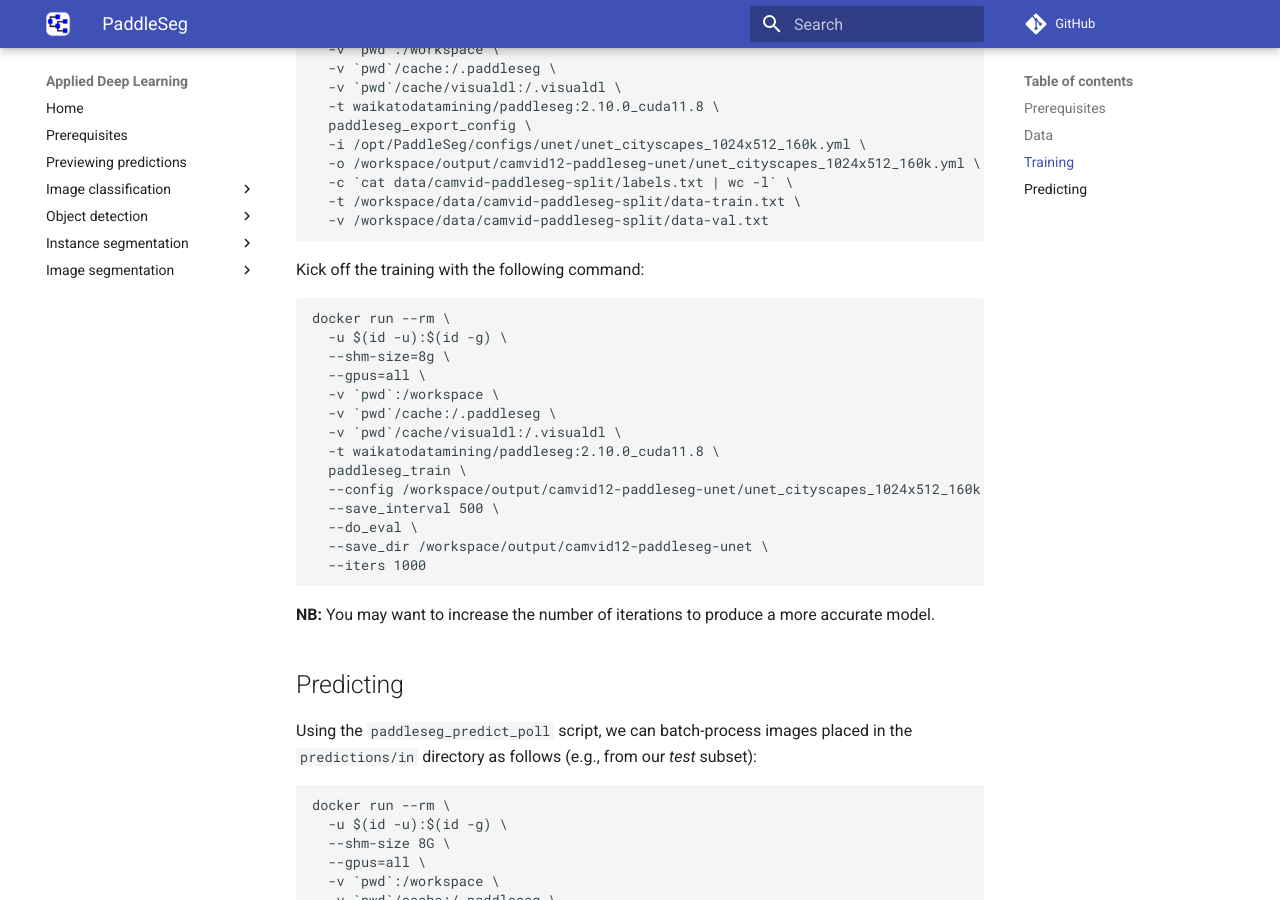
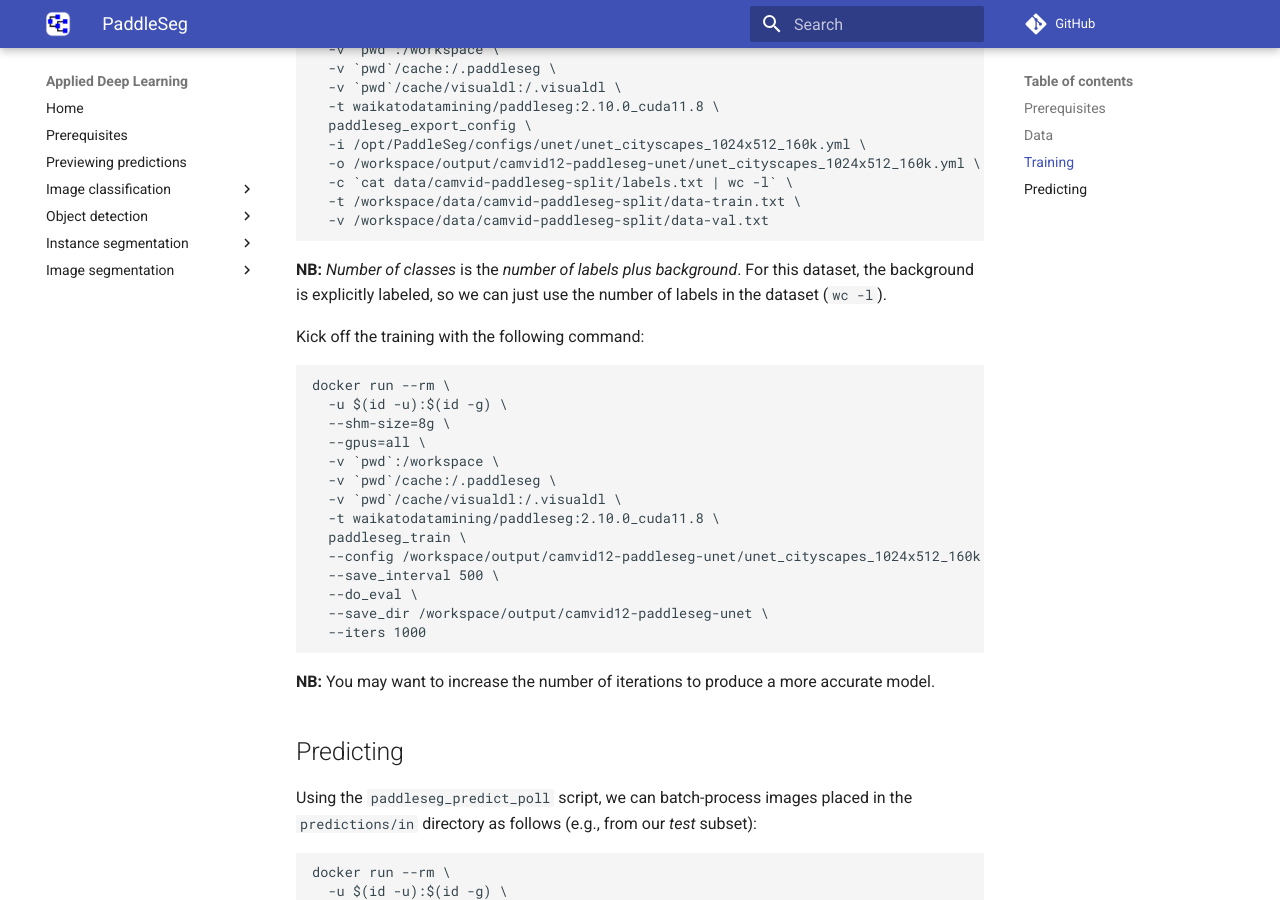
Before and after one commit to waikato-datamining/applied-deep-learning, an MkDocs documentation site: the page built from docs/image_segmentation/paddleseg.md, in a window 1280 px wide and 900 px high, scrolled down 1928 px. Built offline with MkDocs 1.6.1 and Material for MkDocs 9.7.7, drawn with Linux system fonts in a browser that asks for light colours; comment, search, counter and statistics services are not loaded.

Commit message:
added note about # classes

````diff
--- a/docs/image_segmentation/paddleseg.md
+++ b/docs/image_segmentation/paddleseg.md
@@ -103,6 +103,10 @@ docker run --rm \
   -v /workspace/data/camvid-paddleseg-split/data-val.txt
 ```
 
+**NB:** *Number of classes* is the *number of labels plus background*. For this dataset,
+the background is explicitly labeled, so we can just use the number of labels in
+the dataset (`wc -l`).
+
 
 Kick off the training with the following command:
 
````
